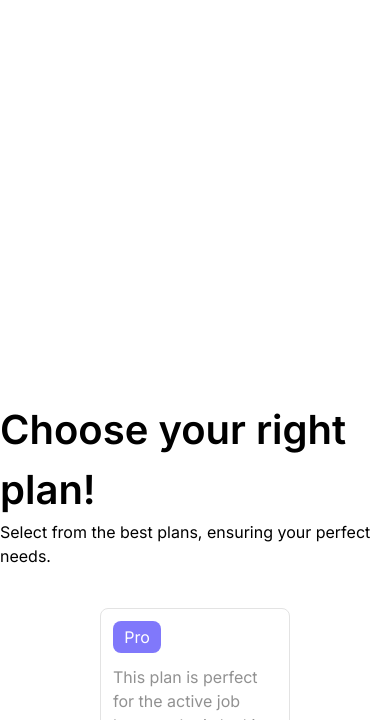
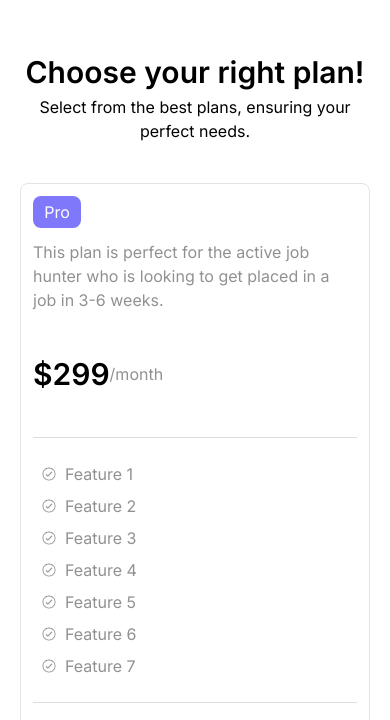
Before and after one commit to Benjamin-buck/resumai, a Next.js app: page / in a window 390 px wide. Shown: the part 836-1556 px from the top of the page. Built offline with nearby package versions, Linux system fonts and the light colour scheme.

Commit message:
Fixes plan responsiveness

```diff
--- a/components/Plans.tsx
+++ b/components/Plans.tsx
@@ -37,12 +37,12 @@ const PlanCard = () => {
 
 const Plans = () => {
   return (
-    <div className='md:mt-[100px] sm:mt-[300px] mt-[400px]'>
-        <div className='flex flex-col justify-center items-center'>
-            <h2 className='text-[40px] font-semibold'>Choose your right plan!</h2>
-            <p>Select from the best plans, ensuring your perfect needs.</p>
+    <div className='md:mt-[100px] mt-[50px]'>
+        <div className='flex flex-col justify-center items-center md:px-0 px-5 text-center '>
+            <h2 className='md:text-[40px] text-[30px] font-semibold text-center'>Choose your right plan!</h2>
+            <p className="">Select from the best plans, ensuring your perfect needs.</p>
         </div>
-        <div className='flex flex-wrap max-md:flex-col max-md:mx-[100px] flex-row justify-center gap-5 mt-10'>
+        <div className='flex flex-wrap max-md:flex-col mx-5 flex-row justify-center gap-5 mt-10'>
             <PlanCard />
             <PlanCard />
             <PlanCard />
```
